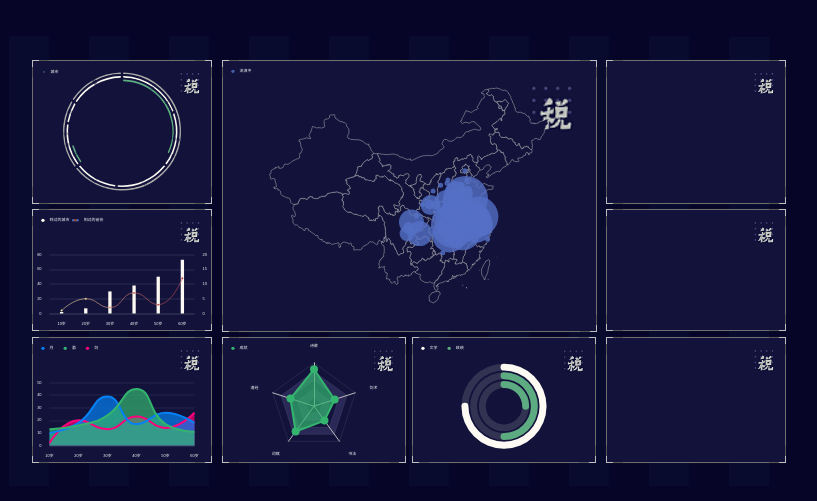
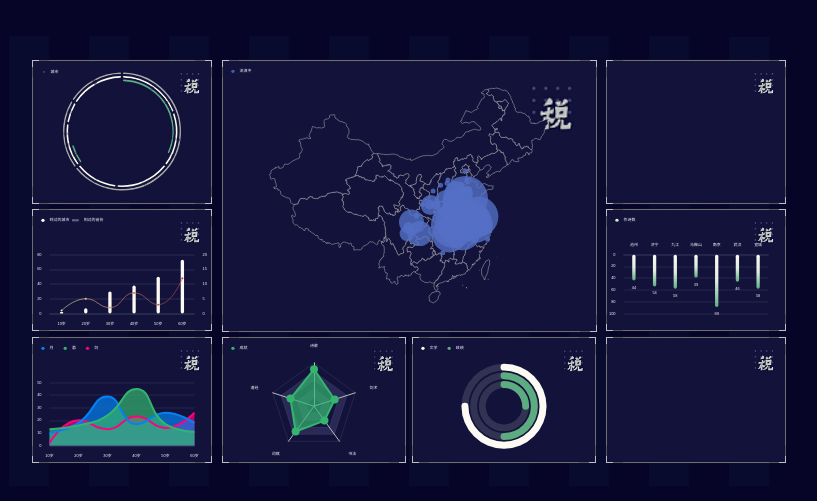
Before and after one commit to RiverCui/wanderingmap-of-libai, a React (Vite) app: page /#/ in a window 1280 px wide. Shown: the part 139-640 px from the top of the page, without its empty margins (231-1048 px from the left). Built offline with nearby package versions, Linux system fonts and the light colour scheme.

Commit message:
完成 chart8，给chart2柱状图加圆角

```diff
--- a/src/components/chart-2.tsx
+++ b/src/components/chart-2.tsx
@@ -116,6 +116,11 @@ export const Chart2 = () => {
           data: [2, 7, 30, 38, 50, 73],
           color: '#fcfaf2',
           barWidth: px(10),
+          itemStyle: {
+            normal: {
+              barBorderRadius: px(8),
+            }
+          }
         },
         {
           name: '到过的省份',
--- a/src/components/chart-8.tsx
+++ b/src/components/chart-8.tsx
@@ -1,15 +1,82 @@
 import React, {useEffect, useRef} from 'react';
 import subTitle from '../images/box1.png';
 import * as echarts from 'echarts';
+import {createEchartsOptions} from '../shared/create-echarts-options';
+import {baseEchartsOptions} from '../shared/base-echarts-options';
+import {px} from '../shared/px';
 
 export const Chart8 = () => {
   const divRef = useRef(null);
   useEffect(() => {
     var myChart = echarts.init(divRef.current);
+    myChart.setOption(createEchartsOptions({
+      ...baseEchartsOptions,
+      legend: [{
+        data: ['作诗数'],
+        icon: 'circle',
+        itemHeight: px(10),
+        itemWidth: px(10),
+        top: px(10),
+        left: px(10),
+        textStyle: {
+          color: '#fff',
+          fontSize: px(12)
+        }
+      }
+      ],
+      xAxis: {
+        position: 'top',
+        type: 'category',
+        data: ['池州', '济宁', '九江', '马鞍山', '南京', '武汉', '宣城'],
+        axisTick: {show: false},
+        axisLine: {
+          lineStyle: {
+            onZero: false,
+            color: '#91989f',
+            width: px(0.5)
+          }
+        },
+      },
+      yAxis: {
+        inverse: true,
+        type: 'value',
+        splitLine: {
+          lineStyle: {
+            color: '#91989f',
+            width: px(0.5)
+          }
+        },
+      },
+      series: [{
+        name: '作诗数',
+        data: [44, 54, 58, 39, 89, 46, 58],
+        type: 'bar',
+        barWidth: px(10),
+        label: {
+          show: true,
+          fontSize: px(12),
+          color: '#fcfaf2',
+          position: 'bottom',
+        },
+        itemStyle: {
+          normal: {
+            barBorderRadius: px(8),
+            color: new echarts.graphic.LinearGradient(
+              0, 0, 0, 1,
+              [
+                {offset: 0, color: '#fcfaf2'},
+                {offset: 0.5, color: '#e2eddf'},
+                {offset: 1, color: '#5eaf82'}
+              ]
+            )
+          }
+        }
+      }]
+    }));
   }, []);
-  return(
+  return (
     <div className="bordered 公">
       <div style={{backgroundImage: `url(${subTitle})`}} ref={divRef} className="chart"></div>
     </div>
-  )
-}
+  );
+};
```
